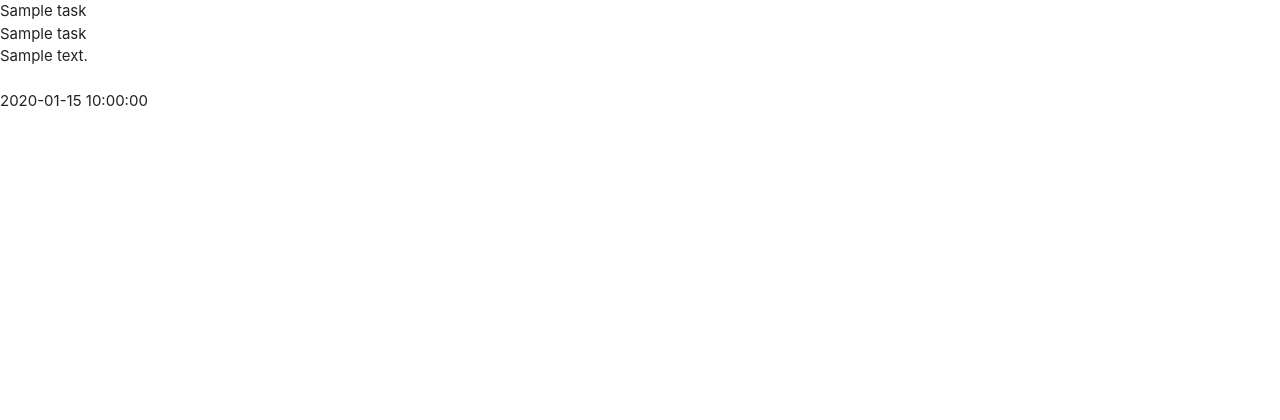
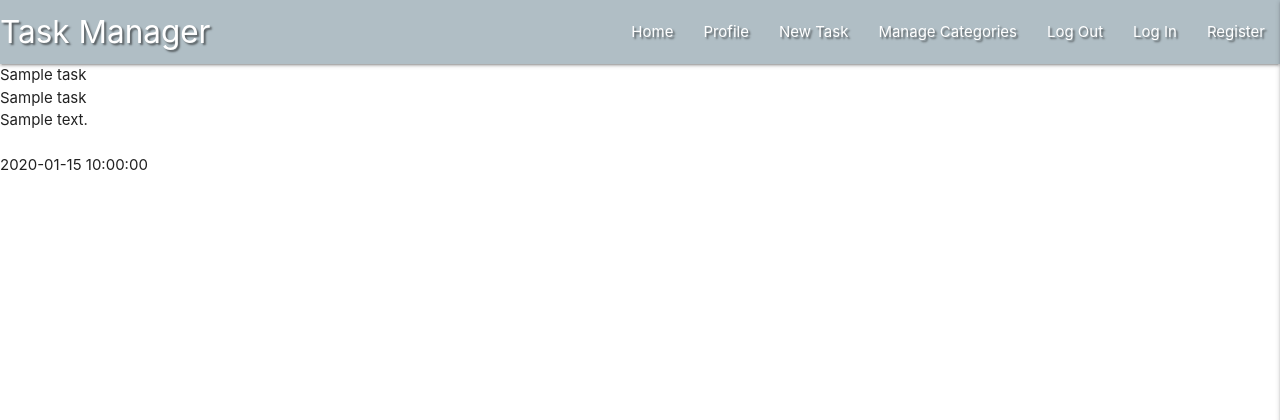
Before and after one commit to Dutchie1990/Task_Manager, a Flask app: page / in a window 1280 px wide. Shown: the top 420 px of the page. Run offline with Flask 2, Linux system fonts and the light colour scheme; a database or web service that is not in the repository returns one stand-in record (values such as "Sample title"); some libraries are stand-ins or nearby versions.

Commit message:
getting navbar set up

```diff
--- a/static/css/style.css
+++ b/static/css/style.css
@@ -0,0 +1,3 @@
+.text-shadow{
+    text-shadow: 2px 2px 2px rgba(0,0,0,0.5);
+}
--- a/static/js/script.js
+++ b/static/js/script.js
@@ -0,0 +1,3 @@
+  $(document).ready(function(){
+    $('.sidenav').sidenav({edge: "right"});
+  });
--- a/templates/base.html
+++ b/templates/base.html
@@ -7,17 +7,46 @@
     <!-- Compiled and minified CSS -->
     <link rel="stylesheet" href="https://cdnjs.cloudflare.com/ajax/libs/font-awesome/5.15.3/css/all.min.css"
         integrity="sha512-iBBXm8fW90+nuLcSKlbmrPcLa0OT92xO1BIsZ+ywDWZCvqsWgccV3gFoRBv0z+8dLJgyAHIhR35VZc2oM/gI1w=="
-        crossorigin="anonymous" type="text/css">
+        crossorigin="anonymous" />
     <link rel="stylesheet" href="https://cdnjs.cloudflare.com/ajax/libs/materialize/1.0.0/css/materialize.min.css"
         type="text/css">
-        <link rel="stylesheet" href="{{ url_for('static', filename='css/style.css')}}" type="text/css">
-        {% block styles %}
-        {% endblock %}
+    <link rel="stylesheet" href="{{ url_for('static', filename='css/style.css')}}" type="text/css">
+    {% block styles %}
+    {% endblock %}
     <title>Task manager</title>
 </head>
 
 <body>
+    <header>
+        <nav class="nav-extended text-shadow blue-grey lighten-3">
+            <!--Desktop section-->
+            <div class="nav-wrapper">
+                <a href="{{ url_for('get_tasks') }}" class="brand-logo">Task Manager</a>
+                <a href="#" data-target="mobile-demo" class="sidenav-trigger right"><i class="fas fa-bars"></i></a>
+                <ul class="right hide-on-med-and-down">
+                    <li><a href="{{ url_for('get_tasks') }}">Home</a></li>
+                    <li><a href="#">Profile</a></li>
+                    <li><a href="#">New Task</a></li>
+                    <li><a href="#">Manage Categories</a></li>
+                    <li><a href="#">Log Out</a></li>
+                    <li><a href="#">Log In</a></li>
+                    <li><a href="#">Register</a></li>
+                </ul>
+            </div>
+        </nav>
 
+        <!--Mobile section-->
+        <ul class="sidenav" id="mobile-demo">
+            <li><h4 class="center-align light-grey-text text-darken-4">Task Manager</h4></li>
+            <li><a href="{{ url_for('get_tasks') }}">Home</a></li>
+            <li><a href="#">Profile</a></li>
+            <li><a href="#">New Task</a></li>
+            <li><a href="#">Manage Categories</a></li>
+            <li><a href="#">Log Out</a></li>
+            <li><a href="#">Log In</a></li>
+            <li><a href="#">Register</a></li>
+        </ul>
+    </header>
     {% block content %}
     {% endblock %}
 
```
Also changed, not shown: .theia/settings.json.
